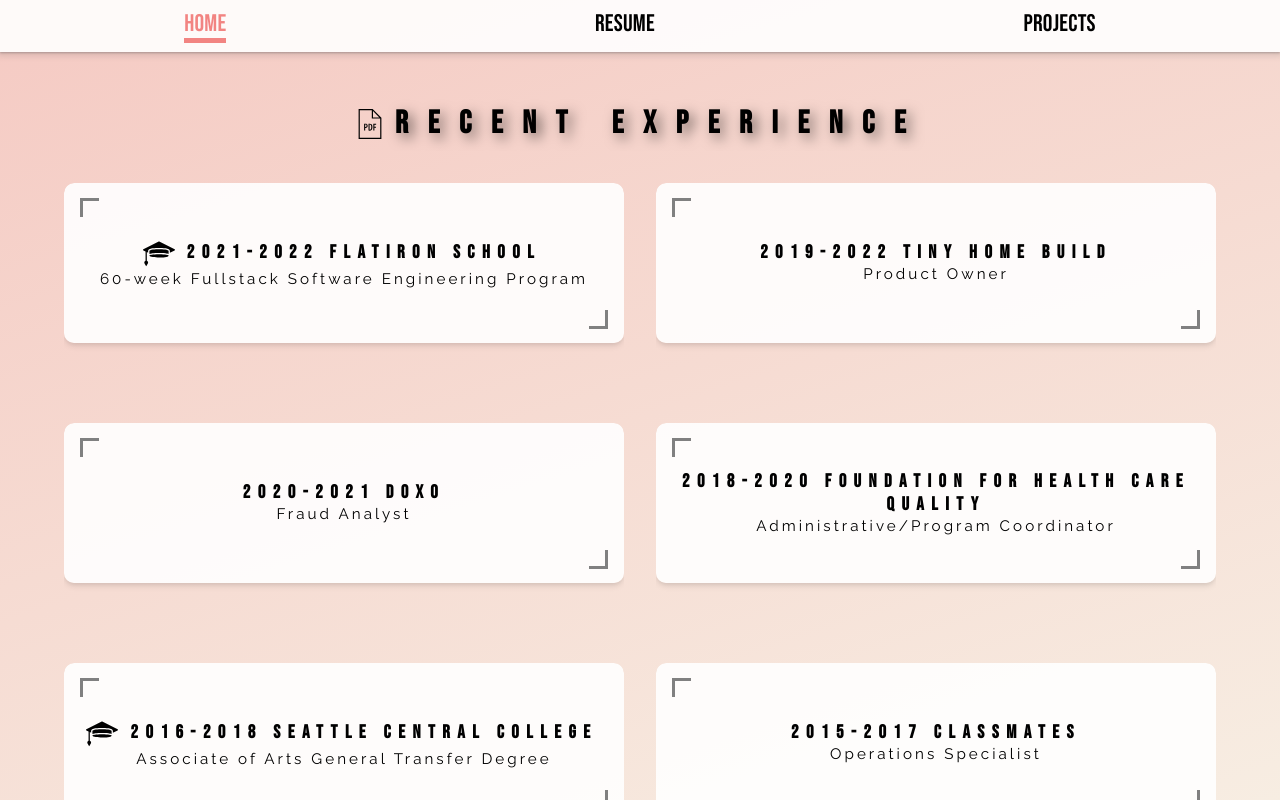
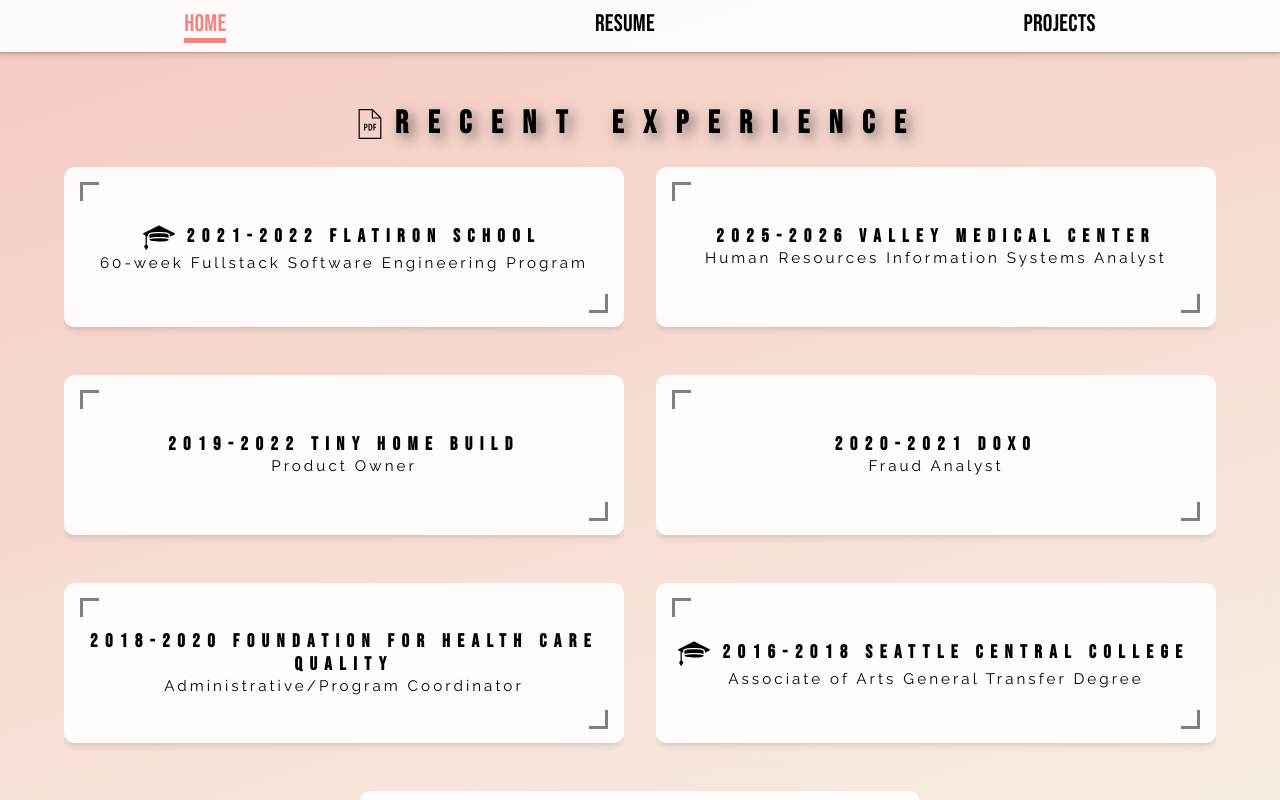
Before and after one commit to 1stofhername/portfolio-webstie, a React (Create React App) app: page /resume in a window 1280 px wide. Built offline with nearby package versions, Linux system fonts and the light colour scheme.

Commit message:
Updates job data.

```diff
--- a/src/data/job-data.js
+++ b/src/data/job-data.js
@@ -7,6 +7,16 @@ export const roles=[
         skills:["AJAX", "CSS",  "HTML", "HTML5", "Javascript", "JSON", "Node.js", "Object-Oriented-Programming", "PostgreSQL", "Active Record", "React.js", "Ruby", "SQLite", "TypeScript"],
         summary:"Joined a 60 week long full stack software engineering bootcamp. Program is independent and self-paced which requires personal drive, accountability, and learning how to leverage online resources and when to seek support from colleagues. Recognized as a community champion for community building efforts.",
         ed:true,
+        id:1
+    },
+    {
+        date:"2025-2026",
+        org:"Valley Medical Center",
+        title:"Human Resources Information Systems Analyst",
+        qualities:["Ensured the highest level of accuracy for data entered into HR data systems to ensure accurate records and union contract compliance.", "Prepared HR metrics to be presented at monthly, quarterly, and annual senior leadership meetings.", "Communicated with employees and managers regarding HR requests to resolve tickets in a satisfactory and compliant manner."],
+        skills:["UKG", "Infor",  "JIRA Services", "Google Suite", "SQL", "Active Record"],
+        summary:"Supported all human resources actions as it related to data requests and updates including pay increases, position changes, terminations, performance reviews and new hire onboarding and credentialing.",
+        ed:false,
         id:1
     },
     {
```
